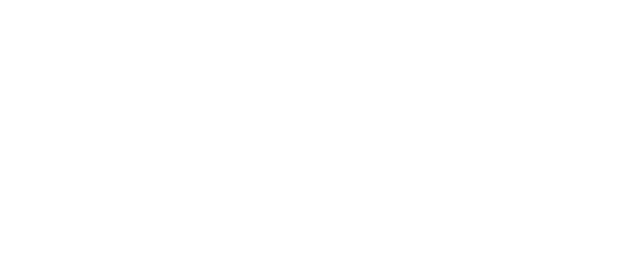
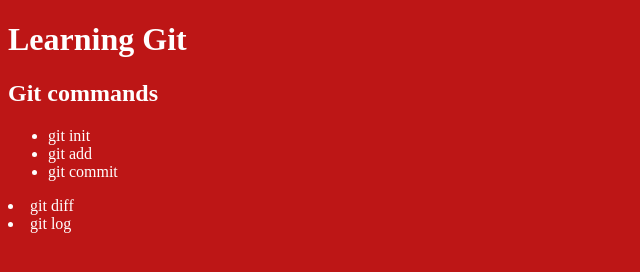
Before and after one commit to Godslove-Ituen/LearningGit, a plain HTML site: page index.html in a window 1280 px wide. Shown: the whole page, without its empty margins (0-640 px from the left). Drawn offline with Linux system fonts and the light colour scheme.

Commit message:
background changed to red

```diff
--- a/index.html
+++ b/index.html
@@ -11,7 +11,7 @@ href="main.css">
         <li>git add</li>
         <li>git commit</li>
     </ul>
-
+<li>git diff</li>
 </body>
 </html>
 <li>git log</li>
--- a/main.css
+++ b/main.css
@@ -1,4 +1,4 @@
 body{
-    background-color: bluevoilet;
-    color: white;
+    background-color: rgb(189,22,22);
+    color:#fff;
 }
```
